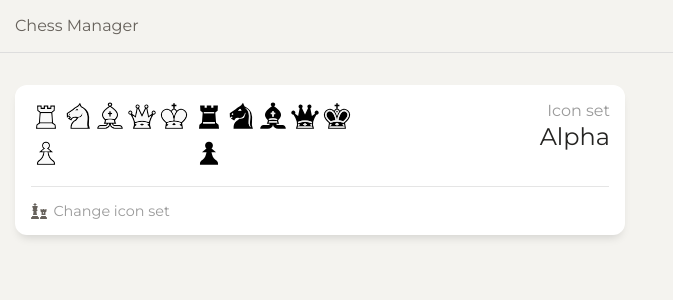
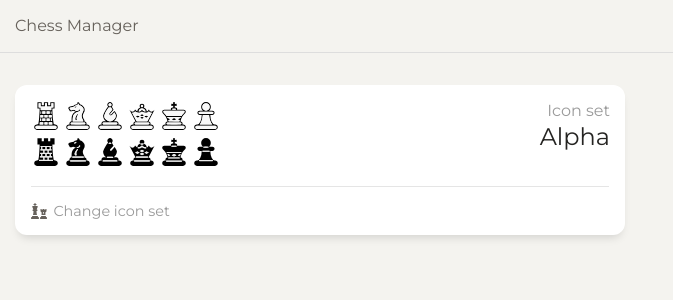
Before and after one commit to bbrakenhoff/chessmanager-angular, an Angular app: page /settings in a window 1280 px wide. Shown: the top 300 px of the page, without its empty margins (0-673 px from the left). Built offline with nearby package versions, Linux system fonts and the light colour scheme.

Commit message:
Directive for chess piece icons

```diff
--- a/src/app/settings/icon-set/icon-set.component.html
+++ b/src/app/settings/icon-set/icon-set.component.html
@@ -1,42 +1,42 @@
 <div class="icon-set">
   <div class="_col">
     <svg viewBox="0 0 32 32" class="_icon">
-      <use xlink:href="/assets/icons/icons.svg#alpha-wr" />
+      <use  [appChessPieceIcon]="'R'" [iconSet]="iconSet" />
     </svg>
     <svg viewBox="0 0 32 32" class="_icon">
-      <use xlink:href="/assets/icons/icons.svg#alpha-wn" />
+      <use  [appChessPieceIcon]="'N'" [iconSet]="iconSet" />
     </svg>
     <svg viewBox="0 0 32 32" class="_icon">
-      <use xlink:href="/assets/icons/icons.svg#alpha-wb" />
+      <use  [appChessPieceIcon]="'B'" [iconSet]="iconSet" />
     </svg>
     <svg viewBox="0 0 32 32" class="_icon">
-      <use xlink:href="/assets/icons/icons.svg#alpha-wq" />
+      <use  [appChessPieceIcon]="'Q'" [iconSet]="iconSet" />
     </svg>
     <svg viewBox="0 0 32 32" class="_icon">
-      <use xlink:href="/assets/icons/icons.svg#alpha-wk" />
+      <use  [appChessPieceIcon]="'K'" [iconSet]="iconSet" />
     </svg>
     <svg viewBox="0 0 32 32" class="_icon">
-      <use xlink:href="/assets/icons/icons.svg#alpha-wp" />
+      <use  [appChessPieceIcon]="'P'" [iconSet]="iconSet" />
     </svg>
   </div>
   <div class="_col">
       <svg viewBox="0 0 32 32" class="_icon">
-      <use xlink:href="/assets/icons/icons.svg#alpha-br" />
+          <use  [appChessPieceIcon]="'r'" [iconSet]="iconSet" />
         </svg>
         <svg viewBox="0 0 32 32" class="_icon">
-      <use xlink:href="/assets/icons/icons.svg#alpha-bn" />
+          <use  [appChessPieceIcon]="'n'" [iconSet]="iconSet" />
         </svg>
         <svg viewBox="0 0 32 32" class="_icon">
-      <use xlink:href="/assets/icons/icons.svg#alpha-bb" />
+          <use  [appChessPieceIcon]="'b'" [iconSet]="iconSet" />
         </svg>
         <svg viewBox="0 0 32 32" class="_icon">
-      <use xlink:href="/assets/icons/icons.svg#alpha-bq" />
+          <use  [appChessPieceIcon]="'q'" [iconSet]="iconSet" />
         </svg>
         <svg viewBox="0 0 32 32" class="_icon">
-      <use xlink:href="/assets/icons/icons.svg#alpha-bk" />
+          <use  [appChessPieceIcon]="'k'" [iconSet]="iconSet" />
         </svg>
         <svg viewBox="0 0 32 32" class="_icon">
-      <use xlink:href="/assets/icons/icons.svg#alpha-bp" />
+          <use  [appChessPieceIcon]="'p'" [iconSet]="iconSet" />
         </svg>
   </div>
 </div>
--- a/src/app/settings/icon-set/icon-set.component.scss
+++ b/src/app/settings/icon-set/icon-set.component.scss
@@ -6,18 +6,6 @@
   & ._col {
     @include make-col-ready();
     @include make-col(12);
-
-    @include media-breakpoint-up('md'){
-      @include make-col(6);
-
-      &:first-child {
-        padding-right: 0;
-      }
-
-      &:last-child{
-        padding-left: 0;
-      }
-    }
   }
 
   & ._icon {
--- a/src/app/settings/icon-set/icon-set.component.ts
+++ b/src/app/settings/icon-set/icon-set.component.ts
@@ -1,5 +1,6 @@
 import { Component, OnInit, Input } from '@angular/core';
 import { IconSet } from 'src/models/icon-set.model';
+import { EnumAware } from 'src/app/util/enum-aware.decorator';
 
 @Component({
   selector: 'app-icon-set',
@@ -12,5 +13,15 @@ export class IconSetComponent implements OnInit {
 
   constructor() {}
 
-  ngOnInit() {}
+  ngOnInit() {
+    console.log(
+      `%cBijoya: icon-set.component -> ngOnInit`,
+      'color: deeppink;',
+      this.iconSet
+    );
+  }
+
+  getLinkForIcon(icon: string) {
+    return `/assets/icons/icons.svg#${this.iconSet}-${icon}`;
+  }
 }
--- a/src/app/settings/settings.component.html
+++ b/src/app/settings/settings.component.html
@@ -5,56 +5,36 @@
         <div class="_cardbody">
           <div class="_row">
             <div class="_cardleftcol">
-              <app-icon-set></app-icon-set>
-              <!-- <div class="_row">
-                <div class="_iconsetcol" *ngIf="!iconSetCardIsOpen">
-                  <svg viewBox="0 0 32 32" class="_iconseticon">
-                    <use xlink:href="/assets/icons/icons.svg#alpha-wr" />
-                  </svg>
-                  <svg viewBox="0 0 32 32" class="_iconseticon">
-                    <use xlink:href="/assets/icons/icons.svg#alpha-wn" />
-                  </svg>
-                  <svg viewBox="0 0 32 32" class="_iconseticon">
-                    <use xlink:href="/assets/icons/icons.svg#alpha-wb" />
-                  </svg>
-                  <svg viewBox="0 0 32 32" class="_iconseticon">
-                    <use xlink:href="/assets/icons/icons.svg#alpha-wq" />
-                  </svg>
-                  <svg viewBox="0 0 32 32" class="_iconseticon">
-                    <use xlink:href="/assets/icons/icons.svg#alpha-wk" />
-                  </svg>
-                  <svg viewBox="0 0 32 32" class="_iconseticon">
-                    <use xlink:href="/assets/icons/icons.svg#alpha-wp" />
-                  </svg>
-                </div>
-                <div class="_iconsetcol" *ngIf="!iconSetCardIsOpen">
-                  <svg viewBox="0 0 32 32" class="_iconseticon">
-                    <use xlink:href="/assets/icons/icons.svg#alpha-br" />
-                  </svg>
-                  <svg viewBox="0 0 32 32" class="_iconseticon">
-                    <use xlink:href="/assets/icons/icons.svg#alpha-bn" />
-                  </svg>
-                  <svg viewBox="0 0 32 32" class="_iconseticon">
-                    <use xlink:href="/assets/icons/icons.svg#alpha-bb" />
-                  </svg>
-                  <svg viewBox="0 0 32 32" class="_iconseticon">
-                    <use xlink:href="/assets/icons/icons.svg#alpha-bq" />
-                  </svg>
-                  <svg viewBox="0 0 32 32" class="_iconseticon">
-                    <use xlink:href="/assets/icons/icons.svg#alpha-bk" />
-                  </svg>
-                  <svg viewBox="0 0 32 32" class="_iconseticon">
-                    <use xlink:href="/assets/icons/icons.svg#alpha-bp" />
-                  </svg>
-                </div> -->
+              <app-icon-set [iconSet]="IconSet.Maya" *ngIf="!iconSetCardIsOpen"></app-icon-set>
 
-                <!-- Select options -->
-                <!-- <form [formGroup]="form" novalidate="novalidate" class="_iconsetcol" *ngIf="iconSetCardIsOpen">
-                  <input type="radio" name="iconSet" formControlName="iconSet" value="'maya'">
-                  <input type="radio" name="iconSet" formControlName="iconSet" value="'alpha'">
-                  <input type="radio" name="iconSet" formControlName="iconSet" value="'leipzig'">
-                </!-
-              </div> -->
+              <!-- Select options -->
+              <div class="_row">
+                <form
+                  [formGroup]="form"
+                  novalidate="novalidate"
+                  class="_iconsetcol"
+                  *ngIf="iconSetCardIsOpen"
+                >
+                  <input
+                    type="radio"
+                    name="iconSet"
+                    formControlName="iconSet"
+                    value="'maya'"
+                  />
+                  <input
+                    type="radio"
+                    name="iconSet"
+                    formControlName="iconSet"
+                    value="'alpha'"
+                  />
+                  <input
+                    type="radio"
+                    name="iconSet"
+                    formControlName="iconSet"
+                    value="'leipzig'"
+                  />
+                </form>
+              </div>
             </div>
             <div class="_cardrightcol">
               <p class="_cardcategory">Icon set</p>
--- a/src/app/settings/settings.component.ts
+++ b/src/app/settings/settings.component.ts
@@ -1,10 +1,13 @@
 import { Component, OnInit } from '@angular/core';
 import { FormGroup, FormBuilder, Validators } from '@angular/forms';
+import { EnumAware } from '../util/enum-aware.decorator';
+import { IconSet } from 'src/models/icon-set.model';
 @Component({
   selector: 'app-settings',
   templateUrl: './settings.component.html',
   styleUrls: ['./settings.component.scss']
 })
+@EnumAware([{ name: 'IconSet', type: IconSet }])
 export class SettingsComponent implements OnInit {
   iconSetCardIsOpen = false;
 
@@ -15,15 +18,17 @@ export class SettingsComponent implements OnInit {
       iconSet: ['', Validators.required]
     });
 
-    this.form.valueChanges.subscribe((value) => {
-      console.log(`%cBijoya: settings.component -> valueChanges`, 'color: deeppink;', value);
+    this.form.valueChanges.subscribe(value => {
+      console.log(
+        `%cBijoya: settings.component -> valueChanges`,
+        'color: deeppink;',
+        value
+      );
       this.iconSetCardIsOpen = false;
     });
   }
 
-  ngOnInit() {
-
-  }
+  ngOnInit() {}
 
   openIconSetCard() {
     this.iconSetCardIsOpen = true;
--- a/src/app/settings/settings.module.ts
+++ b/src/app/settings/settings.module.ts
@@ -3,12 +3,14 @@ import { CommonModule } from '@angular/common';
 import { SettingsComponent } from './settings.component';
 import { ReactiveFormsModule } from '@angular/forms';
 import { IconSetComponent } from './icon-set/icon-set.component';
+import { SharedComponentsModule } from '../shared-components/shared-components.module';
 
 @NgModule({
   declarations: [SettingsComponent, IconSetComponent],
   imports: [
     CommonModule,
-    ReactiveFormsModule
+    ReactiveFormsModule,
+    SharedComponentsModule
   ]
 })
 export class SettingsModule { }
--- /dev/null
+++ b/src/app/shared-components/chess-piece-icon.directive.ts
@@ -0,0 +1,52 @@
+import {
+  Directive,
+  Input,
+  OnInit,
+  ElementRef,
+  Renderer,
+  Renderer2
+} from '@angular/core';
+import { IconSet } from 'src/models/icon-set.model';
+import { EnumAware } from '../util/enum-aware.decorator';
+
+@Directive({
+  selector: '[appChessPieceIcon]'
+})
+@EnumAware([{ name: 'IconSet', type: IconSet }])
+export class ChessPieceIconDirective implements OnInit {
+  private static readonly iconsSvg = '/assets/icons/icons.svg#';
+
+  @Input('appChessPieceIcon')
+  fenChar: string;
+
+  @Input()
+  iconSet: IconSet;
+
+  constructor(private _el: ElementRef, private _renderer: Renderer2) {}
+
+  ngOnInit(): void {
+    if (!this.iconSet) {
+      this.iconSet = IconSet.Alpha;
+    }
+
+    this._renderer.setAttribute(
+      this._el.nativeElement,
+      'href',
+      this._iconPath(),
+      'xlink'
+    );
+  }
+
+  private _iconPath(): string {
+    return `${ChessPieceIconDirective.iconsSvg}${
+      this.iconSet
+    }-${this._fenCharToChessPieceIconName()}`;
+  }
+
+  private _fenCharToChessPieceIconName(): string {
+    return (
+      (this.fenChar === this.fenChar.toUpperCase() ? 'w' : 'b') +
+      this.fenChar.toLowerCase()
+    );
+  }
+}
--- /dev/null
+++ b/src/app/util/enum-aware.decorator.ts
@@ -0,0 +1,8 @@
+export function EnumAware(enums: Array<{ name: string; type: any }>) {
+  // tslint:disable-next-line: ban-types
+  return (constructor: Function) => {
+    for (const e of enums) {
+      constructor.prototype[e.name] = e.type;
+    }
+  };
+}
```
Also changed, not shown: src/app/shared-components/shared-components.module.ts (added, +12 -0 lines), 1 other file (tests, documents, lock files or other folders). Lines whose indentation alone changed are shown as unchanged.
